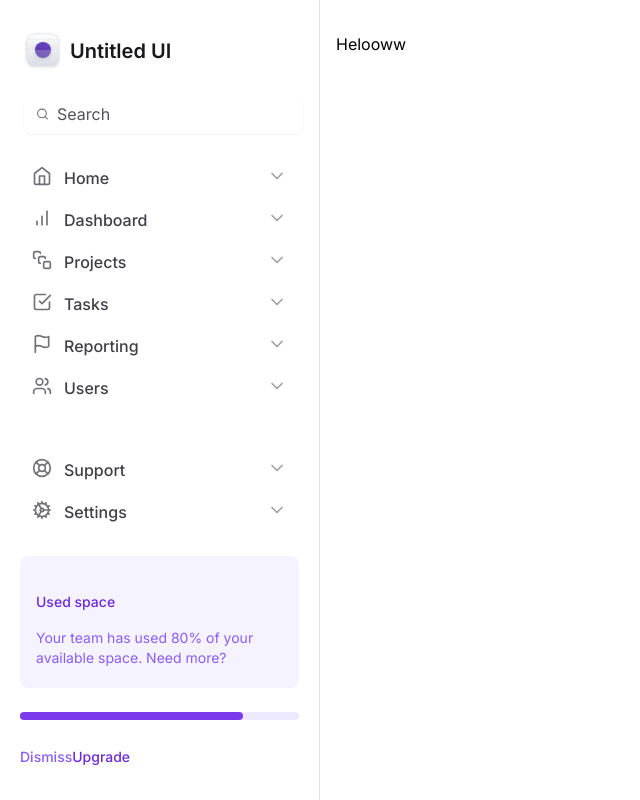
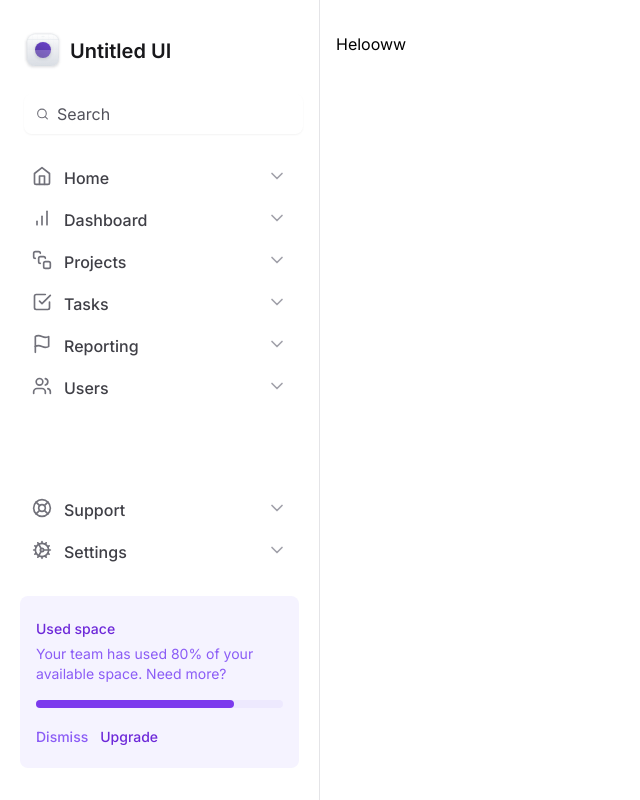
Before and after one commit to DaviF91/tailwind-next, a Next.js app: page / in a window 1280 px wide. Shown: the whole page, without its empty margins (0-640 px from the left). Built offline with nearby package versions, Linux system fonts and the light colour scheme.

Commit message:
Widget de Espaço Usado

```diff
--- /dev/null
+++ b/src/app/components/Sidebar/UsedSpaceWidget.tsx
@@ -0,0 +1,25 @@
+
+export function UsedSpaceWidget() {
+  return (
+
+    <div className="flex flex-col gap-4 rounded-lg bg-violet-50 py-5 px-4 ">
+      <div className="space-y-1">
+        <span className="text-sm/5 font-medium text-violet-700">Used space</span>
+        <p className="text-sm/5 text-violet-500">Your team has used 80% of your available space. Need more?</p>
+      </div>
+
+      <div className="h-2 rounded-full bg-violet-100">
+        <div className="h-2 w-4/5 rounded-full bg-violet-600"/>
+      </div>
+
+      <div className="space-x-3">
+        <button type="button" className="text-sm font-medium text-violet-500 hover:text-violet-600">
+          Dismiss
+        </button>
+        <button type="button" className="text-sm font-medium text-violet-700 hover:text-violet-900">
+          Upgrade
+        </button>
+      </div>
+    </div>
+  )
+}
--- a/src/app/components/Sidebar/index.tsx
+++ b/src/app/components/Sidebar/index.tsx
@@ -2,6 +2,7 @@ import { Logo } from "./Logo";
 import { Search, Home, BarChart, SquareStack, CheckSquare, Flag, Users, LifeBuoy, Cog } from "lucide-react" //biblioteca de icones  npm i lucide-react
 
 import { NavItem } from "./NavItem";
+import { UsedSpaceWidget } from "./UsedSpaceWidget";
 
 
 export function Sidebar() {
@@ -29,24 +30,7 @@ export function Sidebar() {
           <NavItem title="Settings" icon={Cog} />
         </nav>
 
-        <div className="flex flex-col gap-4 rounded-lg bg-violet-50 py-5 px-4 ">
-          <div className="space-y-1"></div>
-            <span className="text-sm/5 font-medium text-violet-700">Used space</span>
-            <p className="text-sm/5 text-violet-500">Your team has used 80% of your available space. Need more?</p>
-        </div>
-
-        <div className="h-2 rounded-full bg-violet-100">
-          <div className="h-2 w-4/5 rounded-full bg-violet-600"/>
-        </div>
-
-        <div className="spac-x-3">
-          <button type="button" className="text-sm font-medium text-violet-500 hover:text-violet-600">
-            Dismiss
-          </button>
-          <button type="button" className="text-sm font-medium text-violet-700 hover:text-violet-900">
-            Upgrade
-          </button>
-        </div>
+        <UsedSpaceWidget/>
       </div>
     </aside>
   )
```
